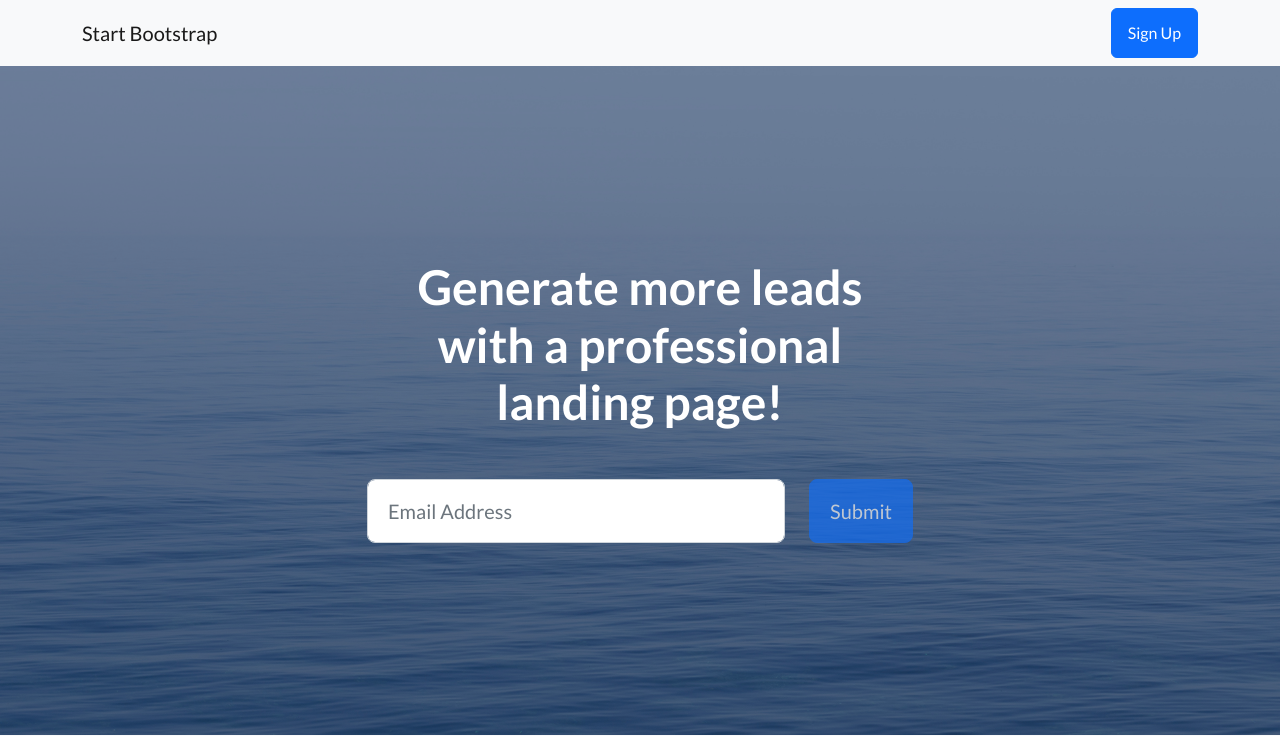
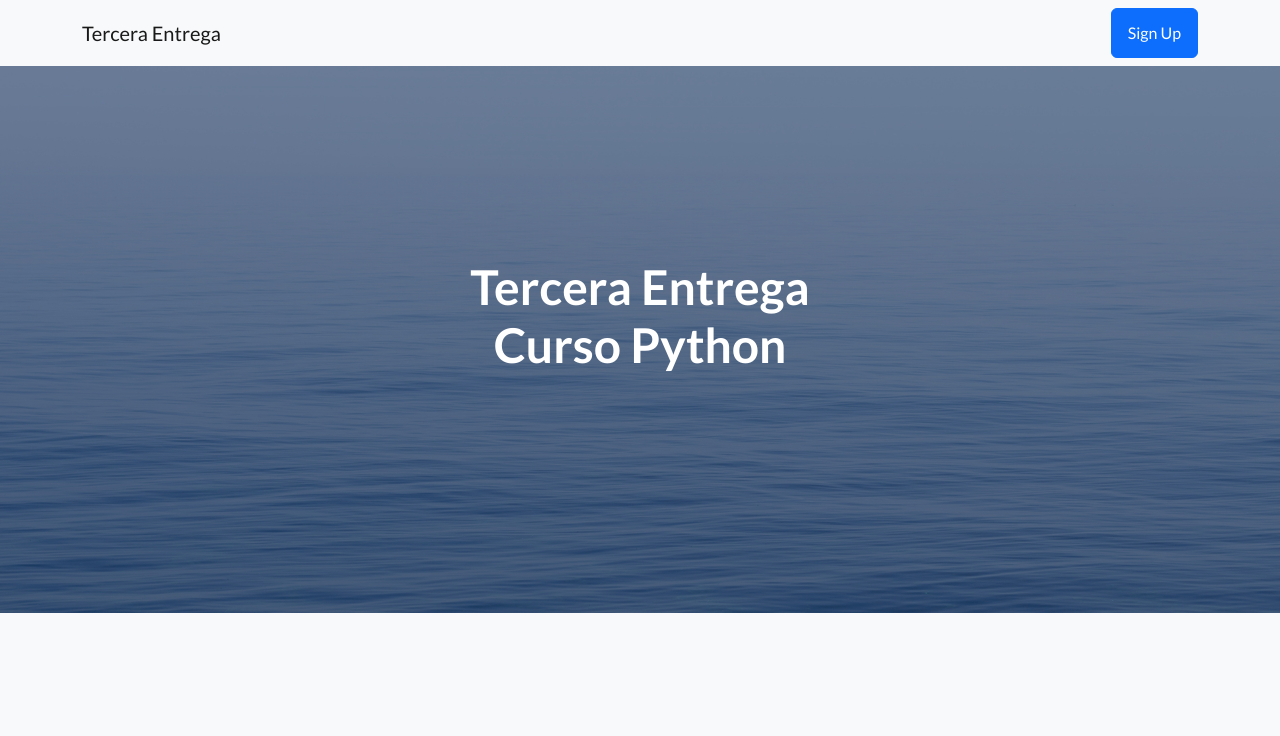
Before and after one commit to SantiagoSzpakowski/Tercera-pre-entrega-Szpakowski, a Django app: page /AppTerceraEntrega/inicio/ in a window 1280 px wide. Shown: the top 736 px of the page. Run offline with Django 4.2, Linux system fonts and the light colour scheme; some libraries are stand-ins or nearby versions.

Commit message:
Modifique el titulo y borre el input de mail

```diff
--- a/AppTerceraEntrega/templates/appterceraentrega/index.html
+++ b/AppTerceraEntrega/templates/appterceraentrega/index.html
@@ -21,7 +21,7 @@
         <!-- Navigation-->
         <nav class="navbar navbar-light bg-light static-top">
             <div class="container">
-                <a class="navbar-brand" href="#!">Start Bootstrap</a>
+                <a class="navbar-brand" href="#!">Tercera Entrega</a>
                 <a class="btn btn-primary" href="#signup">Sign Up</a>
             </div>
         </nav>
@@ -32,7 +32,7 @@
                     <div class="col-xl-6">
                         <div class="text-center text-white">
                             <!-- Page heading-->
-                            <h1 class="mb-5">Generate more leads with a professional landing page!</h1>
+                            <h1 class="mb-5">Tercera Entrega <br> Curso Python</h1>
                             <!-- Signup form-->
                             <!-- * * * * * * * * * * * * * * *-->
                             <!-- * * SB Forms Contact Form * *-->
@@ -42,7 +42,7 @@
                             <!-- https://startbootstrap.com/solution/contact-forms-->
                             <!-- to get an API token!-->
                             <form class="form-subscribe" id="contactForm" data-sb-form-api-token="API_TOKEN">
-                                <!-- Email address input-->
+                                <!-- Email address input
                                 <div class="row">
                                     <div class="col">
                                         <input class="form-control form-control-lg" id="emailAddress" type="email" placeholder="Email Address" data-sb-validations="required,email" />
@@ -50,7 +50,7 @@
                                         <div class="invalid-feedback text-white" data-sb-feedback="emailAddress:email">Email Address Email is not valid.</div>
                                     </div>
                                     <div class="col-auto"><button class="btn btn-primary btn-lg disabled" id="submitButton" type="submit">Submit</button></div>
-                                </div>
+                                </div>-->
                                 <!-- Submit success message-->
                                 <!---->
                                 <!-- This is what your users will see when the form-->
```
